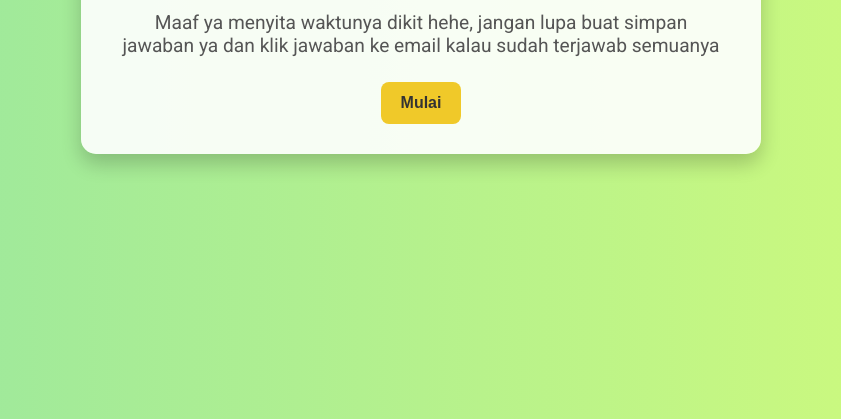
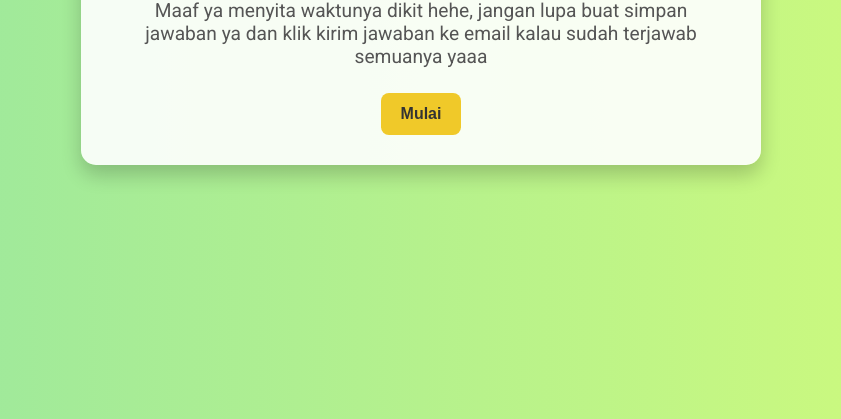
Before and after one commit to Tyannnn19/asking, a plain HTML site: page index.html in a window 1280 px wide. Shown: the part 381-800 px from the top of the page, without its empty margins (219-1060 px from the left). Drawn offline with Linux system fonts and the light colour scheme.

Commit message:
index.html

```diff
--- a/index.html
+++ b/index.html
@@ -10,7 +10,7 @@
 <body>
   <div class="container fade-in">
     <h1 class="main-title">Hai <span class="highlight">Iis</span></h1>
-    <p class="subtitle">Maaf ya menyita waktunya dikit hehe, jangan lupa buat simpan jawaban ya dan klik jawaban ke email kalau sudah terjawab semuanya</p>
+    <p class="subtitle">Maaf ya menyita waktunya dikit hehe, jangan lupa buat simpan jawaban ya dan klik kirim jawaban ke email kalau sudah terjawab semuanya yaaa</p>
     <button class="btn primary" onclick="window.location.href='main.html'">Mulai</button>
   </div>
 </body>
```
